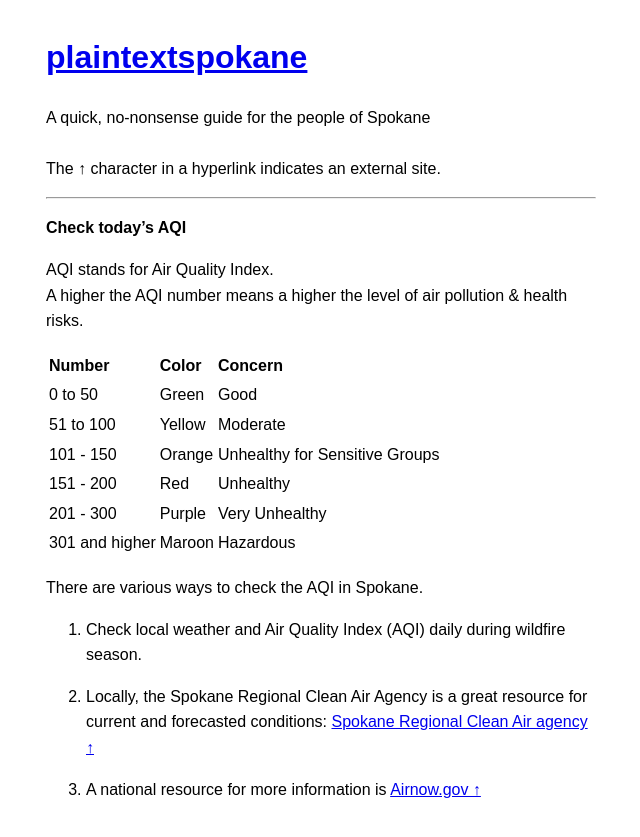
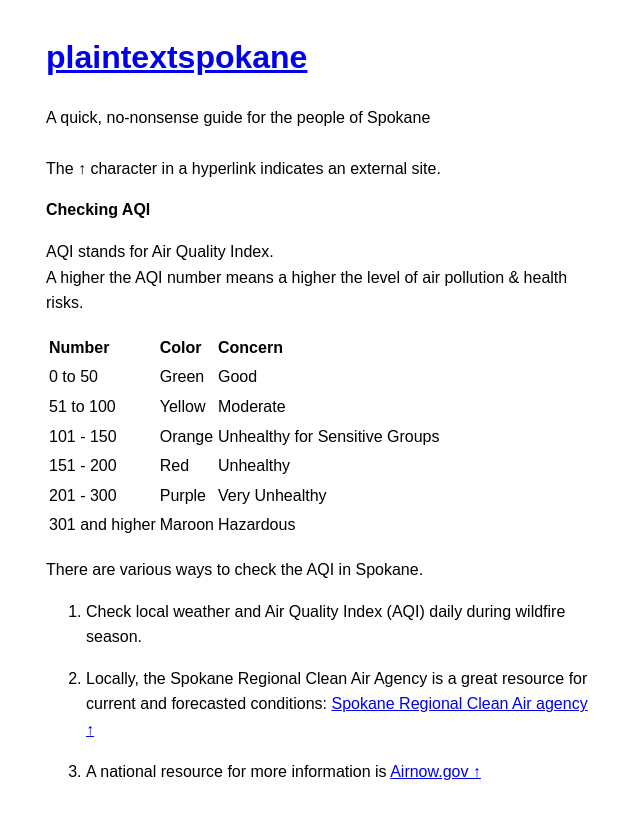
Before and after one commit to plaintextspokane/plaintextspokane.github.io, a Jekyll site: the page built from aqi.md, in a window 1280 px wide. Shown: the top 837 px of the page, without its empty margins (319-959 px from the left). Built offline with Jekyll 4.4.1, drawn with Linux system fonts in a browser that asks for light colours.

Commit message:
Update aqi.md

```diff
--- a/aqi.md
+++ b/aqi.md
@@ -1,8 +1,8 @@
 ---
 layout: default
 ---
----
-**Check today's AQI**
+
+**Checking AQI**
 
 AQI stands for Air Quality Index.
 A higher the AQI number means a higher the level of air pollution & health risks.
```
